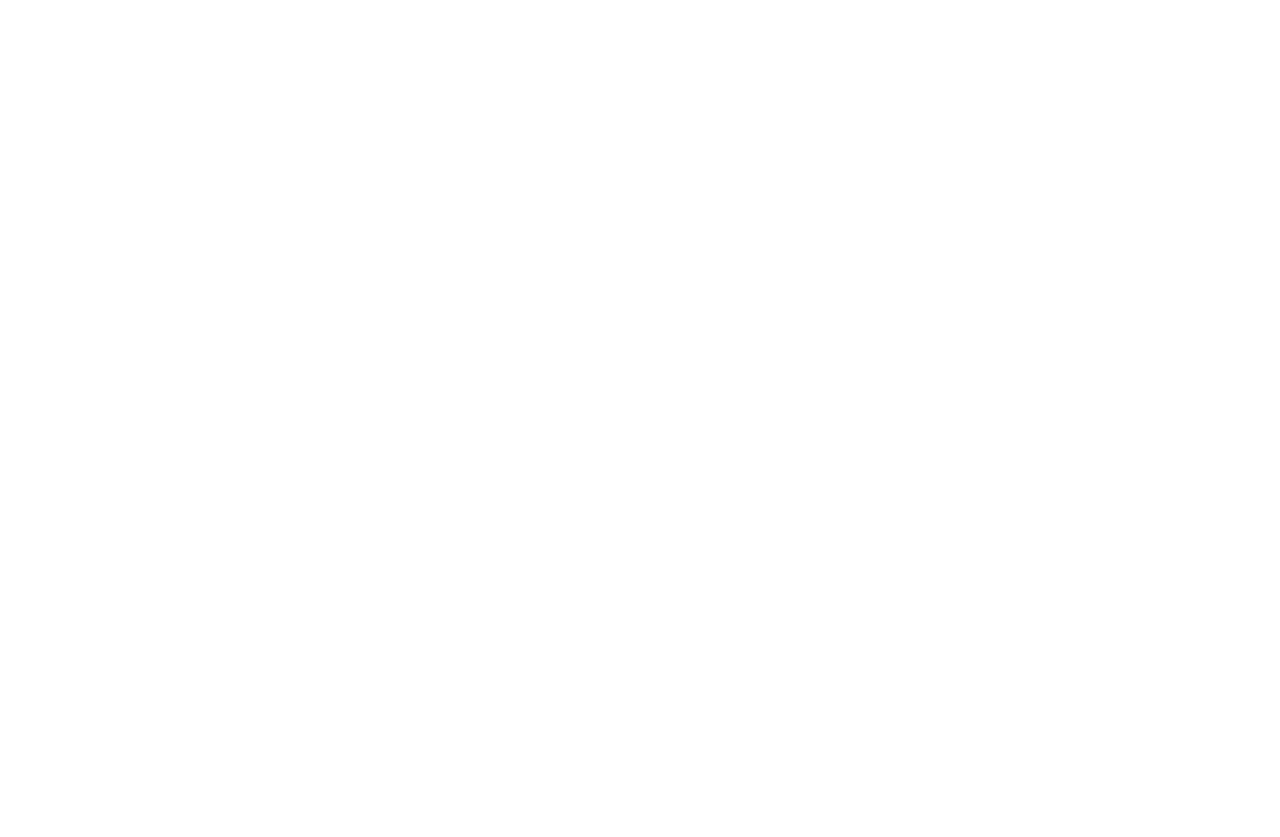
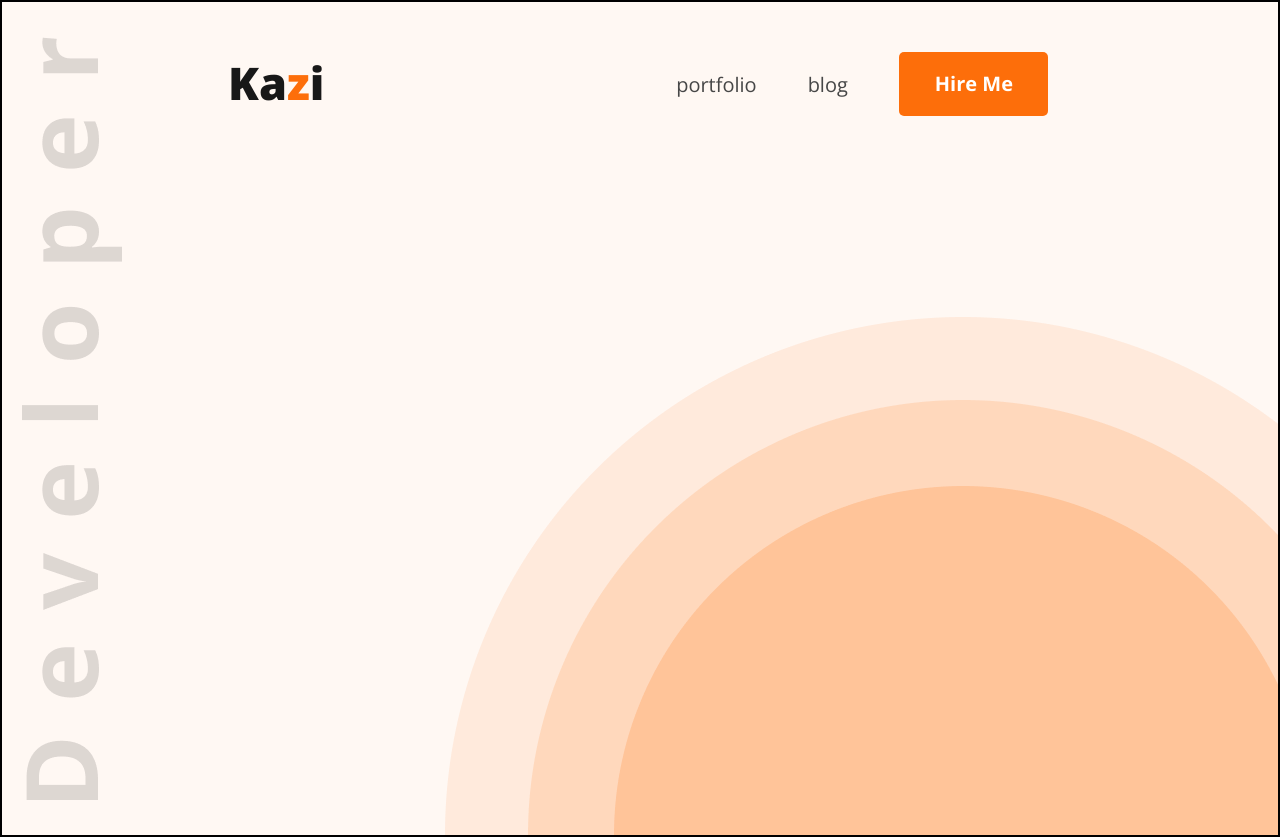
Before and after one commit to kaziMuntasirRahman/portfolio_v3, a plain HTML site: page index.html in a window 1280 px wide. Before the commit the page ends 800 px from the top, so only its background shows below. Drawn offline with nearby package versions, Linux system fonts and the light colour scheme.

Commit message:
nav bar done, header section working

```diff
--- a/index.html
+++ b/index.html
@@ -4,10 +4,22 @@
   <meta charset="UTF-8">
   <meta name="viewport" content="width=device-width, initial-scale=1.0">
   <link rel="stylesheet" href="styles/style.css">
+  <link rel="shortcut icon" href="https://cdn-icons-png.flaticon.com/512/7077/7077313.png" type="image/x-icon">
   <title>Kazi Muntasir Rahman</title>
 </head>
 <body>
-  <header></header>
+  <header>
+    <nav>
+      <h3 class="nickname">Ka<span>z</span>i</h3>
+      <div class="links">
+        <p>portfolio</p>
+        <p>blog</p>
+        <button class="primary-btn">Hire Me</button>
+      </div>
+    </nav>
+  </header>
+
+
   <main></main>
   <footer></footer>
 </body>
--- a/styles/style.css
+++ b/styles/style.css
@@ -1,4 +1,69 @@
-*{
+@import url('https://fonts.googleapis.com/css2?family=Open+Sans:wght@300;400;500;600;700;800&display=swap');
+
+* {
   border: 0;
   margin: 0;
+  box-sizing: border-box;
+  font-family: var(--default-font);
 }
+
+:root {
+  --default-font: 'Open Sans', sans-serif;
+  --light-bg: #FFF8F3;
+  --deep-bg: #FD6E0A;
+  --dark-font: #181818;
+  --light-font: #474747;
+  /* --test-border: 2px solid black;
+  --test-bg: cyan; */
+}
+
+.primary-btn {
+  height: 64px;
+  border-radius: 5px;
+  background: var(--deep-bg);
+  color: #FFF;
+  font-size: 20px;
+  font-weight: 700;
+  padding: 18px 35px 19px 36px;
+}
+
+/* header section style start */
+header {
+  height: 837px;
+  width: 100%;
+  background-color: var(--light-bg);
+  border: 2px solid black;
+  background-image: url('/images/developer.png'), url('/images/header_bg.png');
+  background-repeat: no-repeat;
+  background-position: 20px, right bottom;
+}
+
+nav {
+  display: flex;
+  justify-content: space-between;
+  border: var(--test-border);
+  background: var(--test-bg);
+  margin: 50px 230px auto 226px;
+}
+
+nav .nickname {
+  color: var(--Dark-01, #181818);
+  font-size: 45px;
+  font-weight: 800;
+}
+
+nav .nickname span {
+  color: var(--deep-bg);
+}
+
+nav .links {
+  display: flex;
+  align-items: center;
+  gap: 51px;
+}
+
+nav .links>p {
+  color: var(--light-font);
+  font-size: 20px;
+  font-weight: 400;
+}
```
